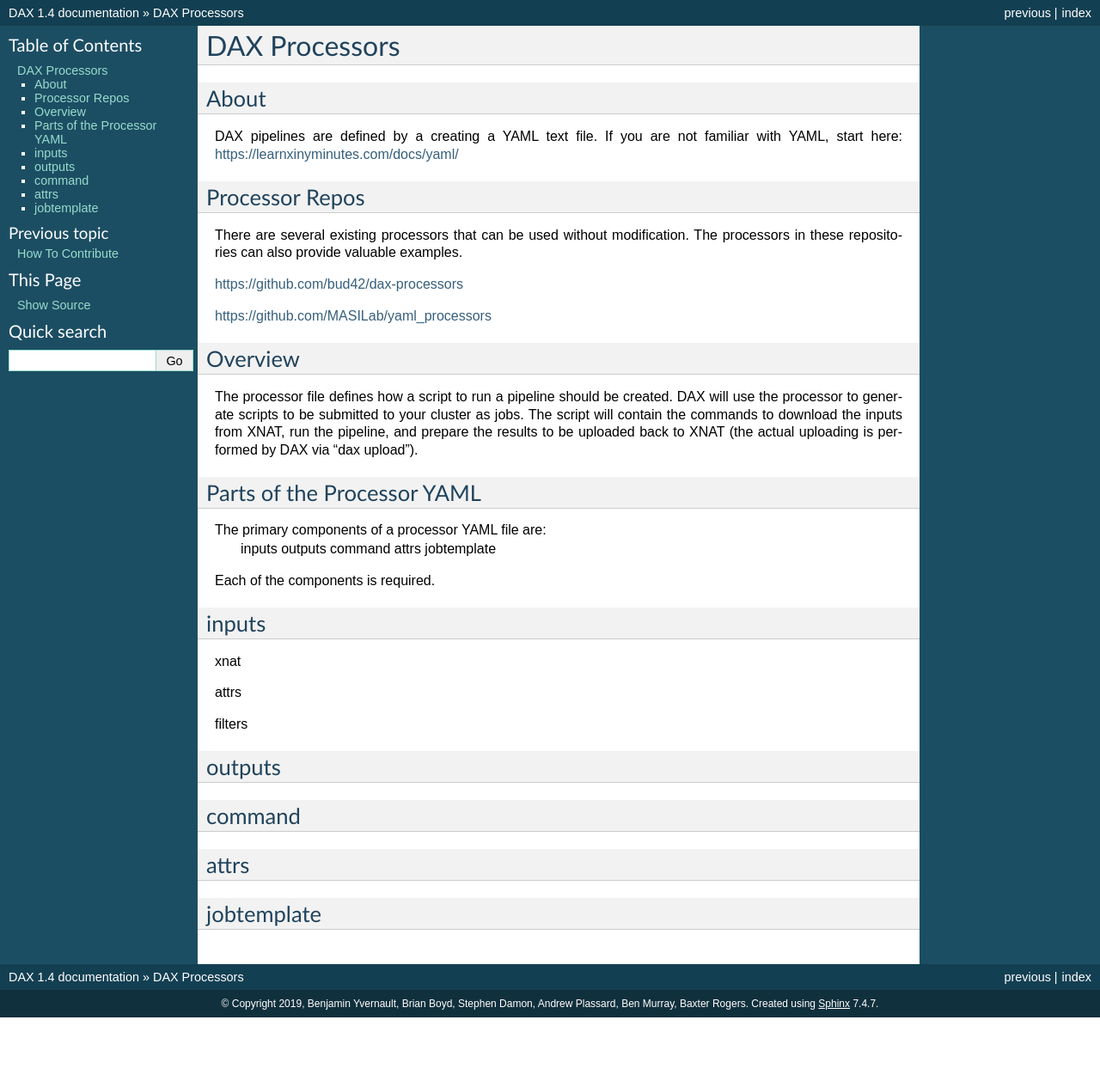
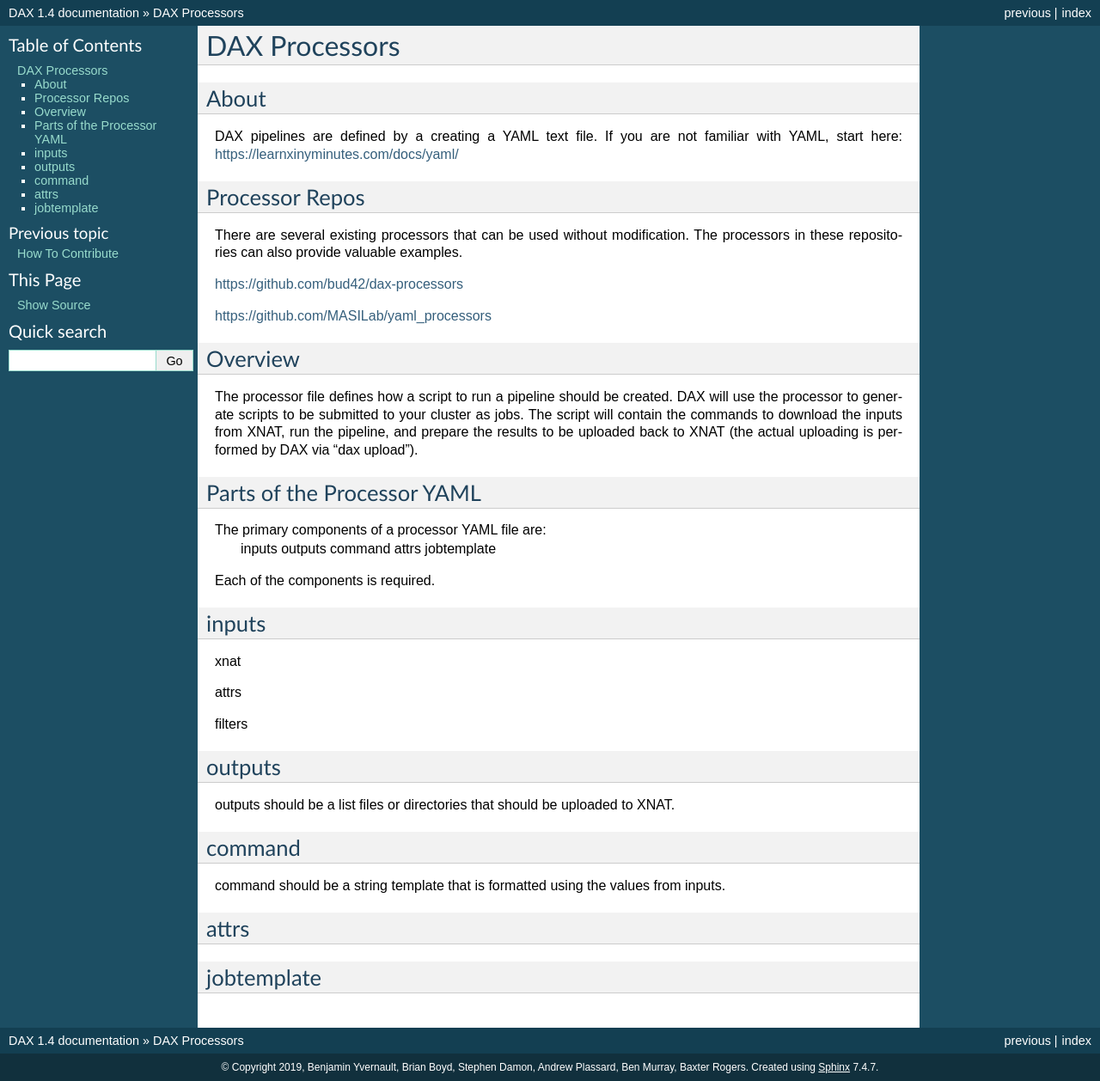
Before and after one commit to VUIIS/dax, a Sphinx documentation site: the page built from docs/processors.rst, in a window 1280 px wide. Shown: the whole page at 86% size. Built offline with Sphinx 7.4.7, drawn with Linux system fonts in a browser that asks for light colours; pages that are not in the unit, such as notebooks, are missing from menus; before the commit the page ends 1184 px from its top, so only the background shows below that.

Commit message:
Update processors.rst

```diff
--- a/docs/processors.rst
+++ b/docs/processors.rst
@@ -50,13 +50,13 @@ filters
 --------------------
 outputs
 --------------------
-
+outputs should be a list files or directories that should be uploaded to XNAT.
 
 
 --------------------
 command
 --------------------
-
+command should be a string template that is formatted using the values from inputs.
 
 
 --------------------
```
